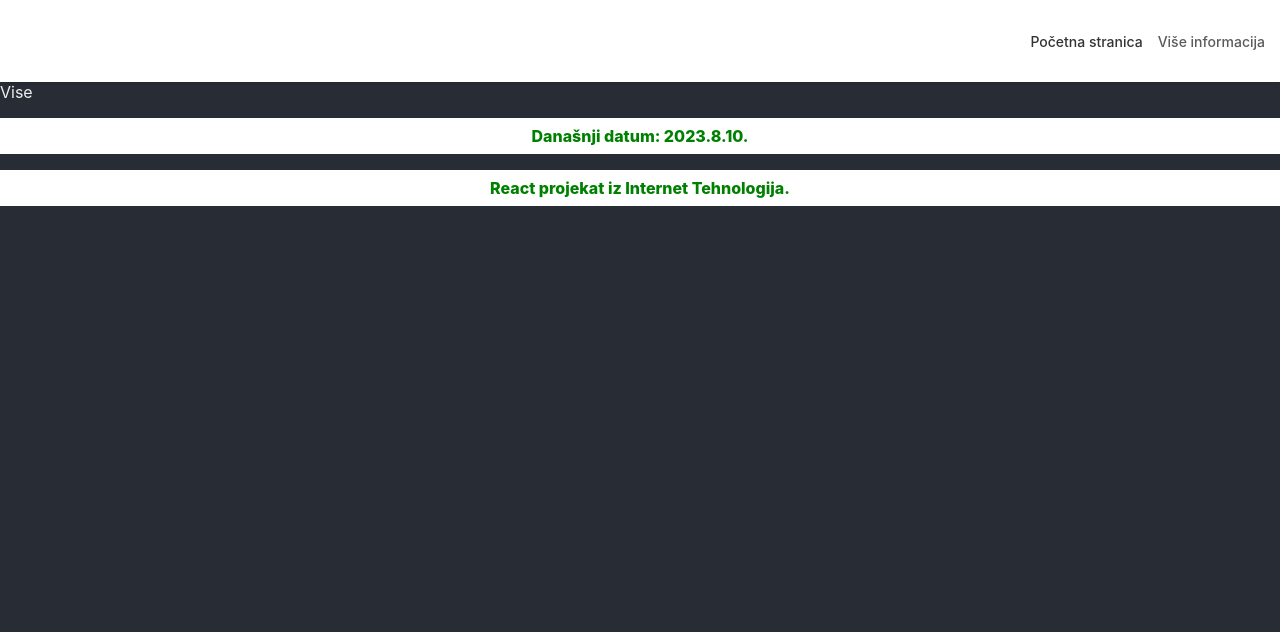
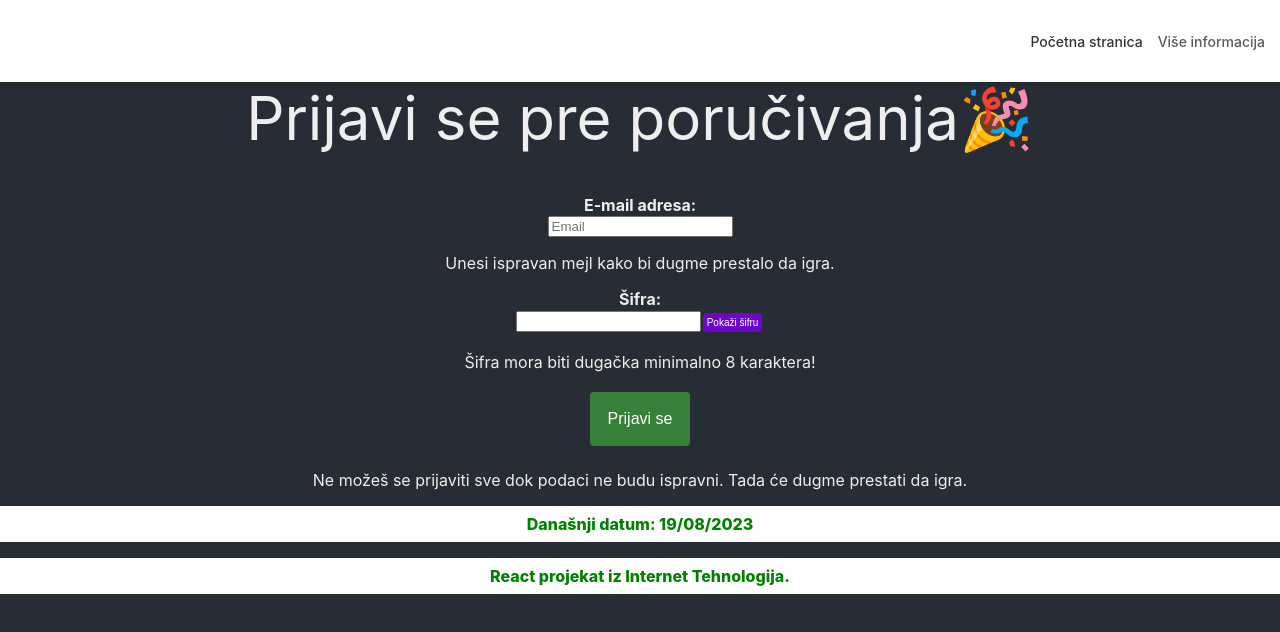
Before and after one commit to stefan24681/reactdomaci, a React (Create React App) app: page /vise in a window 1280 px wide. Shown: the top 632 px of the page. Built offline with nearby package versions, Linux system fonts and the light colour scheme.

Commit message:
dodata funkcionalnost stranice "Vise" i finalizovan dizajn projekta

```diff
--- a/src/App.css
+++ b/src/App.css
@@ -86,6 +86,23 @@ button {
   cursor: pointer;
   border-radius: 4px;
   transition: background-color 1s ease;
+}
+
+.button2 {
+  background-color: #6b06ca;
+  border: none;
+  color: white;
+  text-align: center;
+  display: inline-block;
+  font-size: 10px;
+  cursor: pointer;
+  border-radius: 4px;
+  transition: background-color 1s ease;
+  padding: 4px;
+}
+
+.button2:hover {
+  background-color: #461c22;
 }
 
 button:hover {
--- a/src/projekat/Vise.jsx
+++ b/src/projekat/Vise.jsx
@@ -1,9 +1,144 @@
-import React, { Component } from "react";
+import React, { useState } from "react";
 
-export class Vise extends Component {
-    render() {
-        return <div>Vise</div>;
-    }
+function Vise() {
+    const minPasswordLength = 8;
+
+    const [form, setForm] = useState({
+        email: "",
+        password: "",
+    });
+
+    const [toggleClass, setToggleClass] = useState(false);
+    const [isPasswordShown, setPasswordShown] = useState(false);
+
+    const handleForm = (e) => {
+        setForm({
+            ...form,
+            [e.target.name]: e.target.value,
+        });
+    };
+
+    const validateEmail = (email) =>
+        String(email)
+            .toLowerCase()
+            .trim() // ignorisi prazna polja koja korisnik unese
+            .match(
+                /^(([^<>()[\]\\.,;:\s@"]+(\.[^<>()[\]\\.,;:\s@"]+)*)|(".+"))@((\[[0-9]{1,3}\.[0-9]{1,3}\.[0-9]{1,3}\.[0-9]{1,3}\])|(([a-zA-Z\-0-9]+\.)+[a-zA-Z]{2,}))$/
+            );
+
+    const annoyingSubmitButton = () => {
+        if (
+            form.password.length < minPasswordLength ||
+            !validateEmail(form.email)
+        ) {
+            setToggleClass((prevState) => !prevState);
+
+            setTimeout(() => {}, 1000);
+        }
+    };
+
+    return (
+        <section>
+            <div className="text-center">
+                <span className="title text-center">
+                    Prijavi se pre poručivanja🎉
+                </span>
+            </div>
+            <br></br>
+            <br></br>
+
+            <form
+                autoComplete="false"
+                action="http://localhost:3000/"
+                method="GET"
+                onChange={handleForm} //pozivanje provere podataka pri svakoj izmeni
+                className="text-center"
+            >
+                <div className="input-block">
+                    <label htmlFor="email" className={`label`}>
+                        <b>E-mail adresa:</b>
+                    </label>
+                    <br></br>
+                    <input
+                        id="email"
+                        type="email"
+                        name="email"
+                        defaultValue={form.email}
+                        placeholder="Email"
+                        tabIndex={1}
+                        required
+                    />
+                </div>
+                <div>
+                    {!validateEmail(form.email) && (
+                        <p>
+                            {" "}
+                            Unesi ispravan mejl kako bi dugme prestalo da igra.{" "}
+                        </p>
+                    )}
+                </div>
+
+                <div>
+                    <label htmlFor="password" className={`label`}>
+                        <b>Šifra:</b>
+                    </label>
+                    <br></br>
+                    <span>
+                        <input
+                            id="password"
+                            type={isPasswordShown ? "text" : "password"}
+                            name="password"
+                            defaultValue={form.password}
+                            minLength="8"
+                            tabIndex={2}
+                            required
+                        />
+
+                        <button
+                            type="button"
+                            className="button2"
+                            onClick={() => setPasswordShown(!isPasswordShown)}
+                        >
+                            {" "}
+                            Pokaži šifru{" "}
+                        </button>
+                    </span>
+                </div>
+                <div>
+                    {form.password.length < minPasswordLength && (
+                        <p>Šifra mora biti dugačka minimalno 8 karaktera!</p>
+                    )}
+                </div>
+                <div
+                    style={{
+                        transform: `translateX(${
+                            toggleClass &&
+                            !(
+                                form.password.length >= minPasswordLength &&
+                                validateEmail(form.email)
+                            )
+                                ? "-15vh"
+                                : "0"
+                        }`,
+                        transition: "transform 50ms ease-in-out",
+                    }}
+                >
+                    <button
+                        type="submit"
+                        tabIndex={3}
+                        onMouseEnter={annoyingSubmitButton}
+                    >
+                        Prijavi se
+                    </button>
+                </div>
+                <br></br>
+                <div>
+                    Ne možeš se prijaviti sve dok podaci ne budu ispravni. Tada
+                    će dugme prestati da igra.
+                </div>
+            </form>
+        </section>
+    );
 }
 
 export default Vise;
--- a/src/projekat/components/Button.jsx
+++ b/src/projekat/components/Button.jsx
@@ -3,12 +3,7 @@ import { Link } from "react-router-dom";
 export default function Button({ text, key, onClick }) {
     return (
         <button className={`btn `} key={key} onClick={onClick}>
-            <Link
-                to="/vise"
-                style={{ textDecoration: "none", color: "whitesmoke" }}
-            >
-                {text}
-            </Link>
+            {text}
         </button>
     );
 }
--- a/src/projekat/components/Footer.jsx
+++ b/src/projekat/components/Footer.jsx
@@ -13,8 +13,7 @@ const Footer = () => {
                     color: "green",
                 }}
             >
-                Današnji datum: {new Date().getFullYear()}.
-                {new Date().getMonth() + 1}.{new Date().getUTCDay() + 4}.
+                Današnji datum: {new Date().toLocaleDateString("en-GB")}
             </p>
 
             <p
--- a/src/projekat/components/Proizvod.jsx
+++ b/src/projekat/components/Proizvod.jsx
@@ -1,5 +1,6 @@
 import React, { Component } from "react";
 import Button from "./Button";
+import { Link } from "react-router-dom";
 
 import { ValuteKontekst } from "../context/valute-kontekst";
 
@@ -21,7 +22,13 @@ export default function Proizvod({ proizvod }) {
             <p className="card-body">{opis}</p>
             <div className="card-footer d-flex space-between">
                 <h4>Cena: {kontekstCena}</h4>
-                <Button btnClass={"btn-success"} text="Kupi!" />
+                <Link
+                    to="/vise"
+                    style={{ textDecoration: "none", color: "whitesmoke" }}
+                >
+                    {" "}
+                    <Button text="Kupi!" />{" "}
+                </Link>
             </div>
         </li>
     );
--- a/src/projekat/components/Proizvodi.jsx
+++ b/src/projekat/components/Proizvodi.jsx
@@ -3,7 +3,7 @@ import Proizvod from "./Proizvod";
 
 export default function Proizvodi({ list }) {
     return (
-        <ul className="d-flex liststyle" style={{ flexWrap: "wrap", gap: 30 }}>
+        <ul className="d-flex liststyle" style={{ flexWrap: "wrap", gap: 250 }}>
             {list.map((item) => (
                 <Proizvod key={item.id} proizvod={item} />
             ))}
```
Also changed, not shown: src/ViseDugme.css (added, +181 -0 lines).
